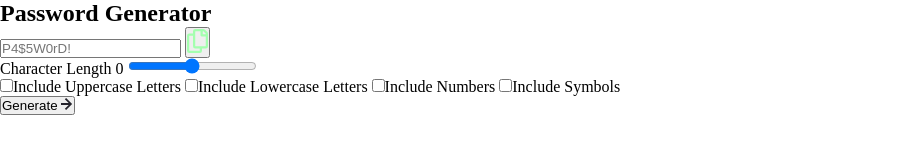
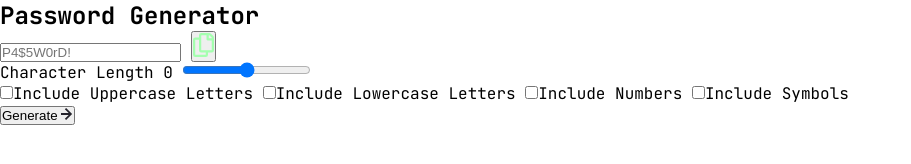
Before and after one commit to O-Julia-O/Password-generator-app, a plain HTML site: page starter-code/index.html in a window 1280 px wide. Shown: the whole page, without its empty margins (0-911 px from the left). Drawn offline with Linux system fonts and the light colour scheme.

Commit message:
imported fonts to the page

```diff
--- a/starter-code/style.css
+++ b/starter-code/style.css
@@ -24,3 +24,39 @@
     --gradient-color-1: #14131b;
     --gradient-color-2: #08070B;
 }
+
+@font-face {
+    font-family: 'JetBrains Mono';
+    src: url('/starter-code/assets/fonts/JetBrainsMono-VariableFont_wght.ttf') format('truetype');
+    font-weight: 100 900;
+    font-style: normal;
+}
+
+@font-face {
+    font-family: 'JetBrains Mono';
+    src: url('/starter-code/assets/fonts/JetBrainsMono-Italic-VariableFont_wght.ttf') format('truetype');
+    font-weight: 100 900;
+    font-style: italic;
+}
+
+@font-face {
+    font-family: 'JetBrains Mono';
+    src: url('/starter-code/assets/fonts/static/JetBrainsMono-Bold.ttf') format('truetype');
+    font-weight: 700;
+    font-style: normal;
+}
+
+@font-face {
+    font-family: 'JetBrains Mono';
+    src: url('/starter-code/assets/fonts/static/JetBrainsMono-BoldItalic.ttf') format('truetype');
+    font-weight: 700;
+    font-style: italic;
+}
+
+body {
+    font-family: 'JetBrains Mono', monospace;
+}
+
+.textPreset1 {
+
+}
```
